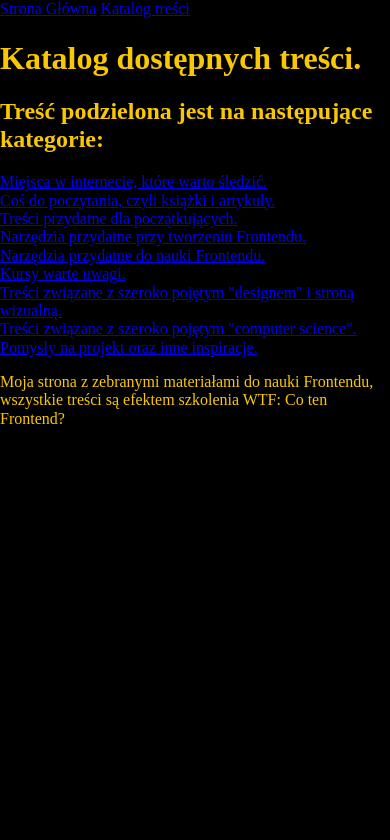
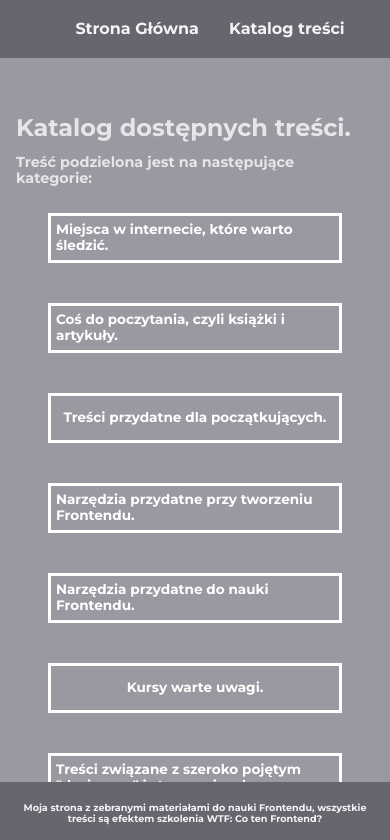
Before and after one commit to jaisho/library-gulp, a website: page src/content/catalog.html in a window 390 px wide. Shown: the top 840 px of the page. Drawn offline with nearby package versions, Linux system fonts and the light colour scheme; files that its build step writes are made by us from their sources.

Commit message:
feat: added styles

```diff
--- a/src/scss/main.scss
+++ b/src/scss/main.scss
@@ -1,16 +1,206 @@
 @import "_normalize";
 @import "_variables";
-
 
 html {
   box-sizing: border-box;
 }
 
-*, *:before, *:after {
+*,
+*:before,
+*:after {
   box-sizing: inherit;
 }
 
 body {
-  color: $yellow;
-  background: $violet;
+  margin: 0;
+  padding: 16px;
+  font-family: "Montserrat", sans-serif;
+  background: #9999a1;
+  color: #e6e6e9;
+  padding-bottom: 100px;
+  /*ZMIENIĆ KLASY BEMOWE, ŻEBY NIE BYŁO TYLE MAIN ITP. */
 }
+
+.main-site {
+  width: 100%;
+  max-width: 900px;
+  /*POSORTOWAĆ ALFABETYCZNIE*/
+  margin: 10px auto;
+  padding: 30px 0 0 0;
+}
+
+.main {
+  width: 100%;
+  max-width: 800px;
+  margin: 20px auto;
+  padding: 30px 0 0 0;
+}
+
+.main-header__title {
+  font-size: 2.5rem;
+  padding: 30px 0 0 0;
+}
+
+.main-header__title--subtitle {
+  font-size: 1.25rem;
+}
+
+.main__wrapper {
+  display: flex;
+  justify-content: center;
+  align-items: center;
+  flex-direction: column;
+  min-height: 60vh;
+}
+
+.main__image {
+  width: 100%;
+  max-width: 500px;
+  display: block;
+  padding: 15px 0 0 0;
+}
+
+.navigation {
+  position: fixed;
+  width: 100%;
+  top: 0;
+  left: 0;
+  box-sizing: border-box;
+  padding: 20px;
+  background: #66666e;
+  display: flex;
+  flex-direction: row;
+  justify-content: center;
+  align-items: center;
+}
+
+.navigation__link {
+  margin-left: 30px;
+  text-decoration: none;
+  color: #f4f4f6;
+  font-weight: bold;
+}
+
+.footer {
+  position: fixed;
+  width: 100%;
+  bottom: 0;
+  left: 0;
+  box-sizing: border-box;
+  padding: 20px;
+  background: #66666e;
+  color: #f4f4f6;
+  font-weight: bold;
+  font-size: 0.6rem;
+  text-align: center;
+}
+
+.main-section {
+  width: 100%;
+  max-width: 900px;
+  margin: 10px auto;
+}
+
+.main-section__list {
+  display: grid;
+  grid-template-columns: repeat(3, 1fr);
+  grid-gap: 40px;
+  justify-content: stretch;
+  padding: 10px 32px;
+}
+
+.main-section__list-item {
+  border: 3px solid white;
+  padding: 5px;
+  display: flex;
+  min-height: 100px;
+  justify-content: center;
+  align-items: center;
+}
+
+.main-section__link {
+  text-decoration: none;
+  color: white;
+  font-size: 1.15rem;
+  font-weight: bold;
+}
+
+.main-description__title {
+  padding: 0;
+}
+
+.main-description__list {
+  column-count: 2;
+}
+
+.main-description__link {
+  text-decoration: none;
+  color: white;
+  font-size: 18px;
+  font-weight: bold;
+  letter-spacing: 1px;
+  line-height: 32px;
+}
+
+.main-link-wrapper {
+  background: #66666e;
+  position: fixed;
+  bottom: 60px;
+  right: 20px;
+  padding: 8px;
+  margin: 8px;
+}
+
+.main-link-wrapper__link {
+  text-decoration: none;
+  color: white;
+  font-weight: bold;
+  font-size: 0.8rem;
+}
+
+@media (max-width: 640px) {
+  .main-section__list {
+    grid-template-columns: repeat(2, 1fr);
+  }
+  .main-section__list-item {
+    min-height: 50px;
+  }
+  .main-section__link {
+    font-size: 0.85rem;
+  }
+
+  .main-link-wrapper__link {
+    font-size: 0.6rem;
+  }
+
+  .main-header__title {
+    padding: 32px 0 0 0;
+    margin-bottom: 0;
+    font-size: 1.5rem;
+  }
+
+  .main-header__title--subtitle {
+    font-size: 0.8rem;
+  }
+
+  .main__image {
+    padding: 0;
+    max-width: 350px;
+  }
+  .main-description__title {
+    font-size: 0.9rem;
+  }
+  .main-description__list {
+    column-count: 1;
+  }
+}
+
+@media (max-width: 420px) {
+  .main-section__list {
+    grid-template-columns: 1fr;
+  }
+
+  .main__image {
+    padding: 0;
+  }
+}
```
